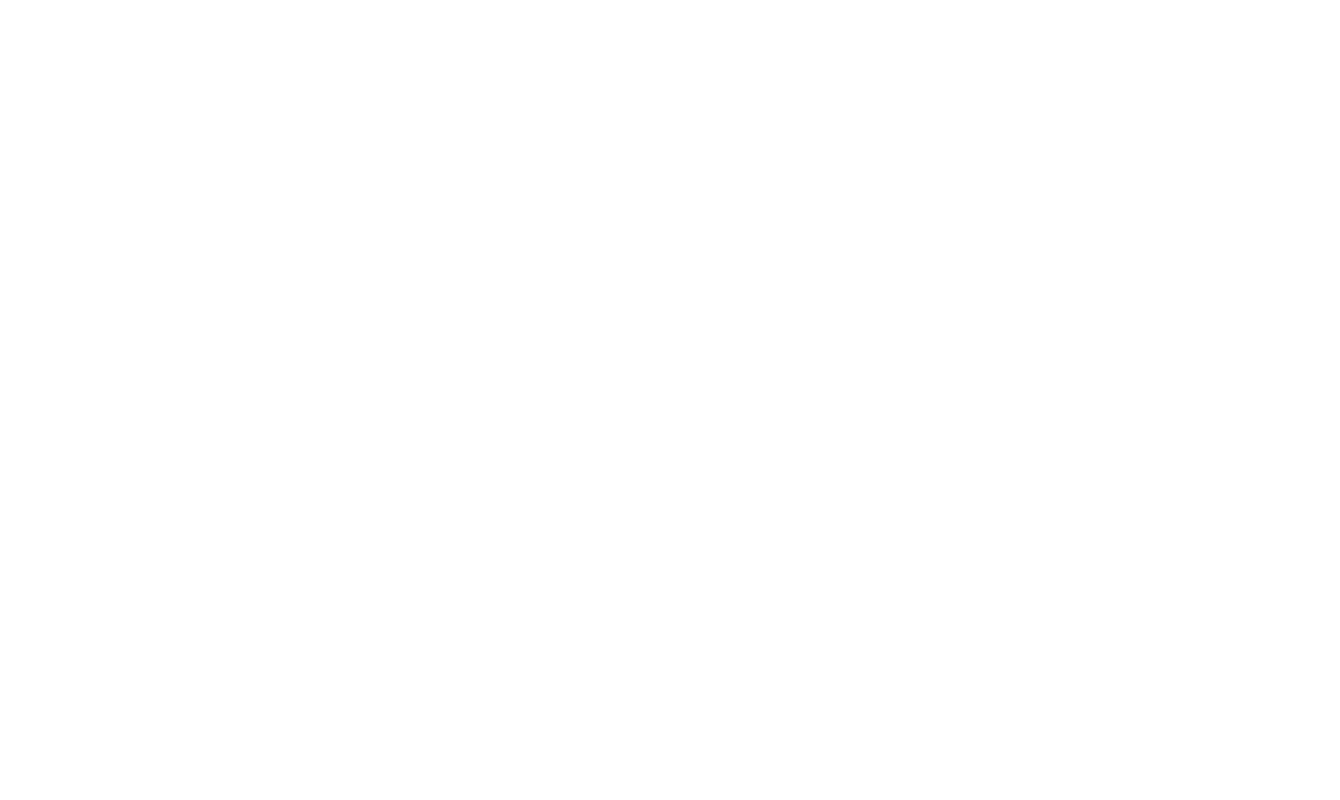
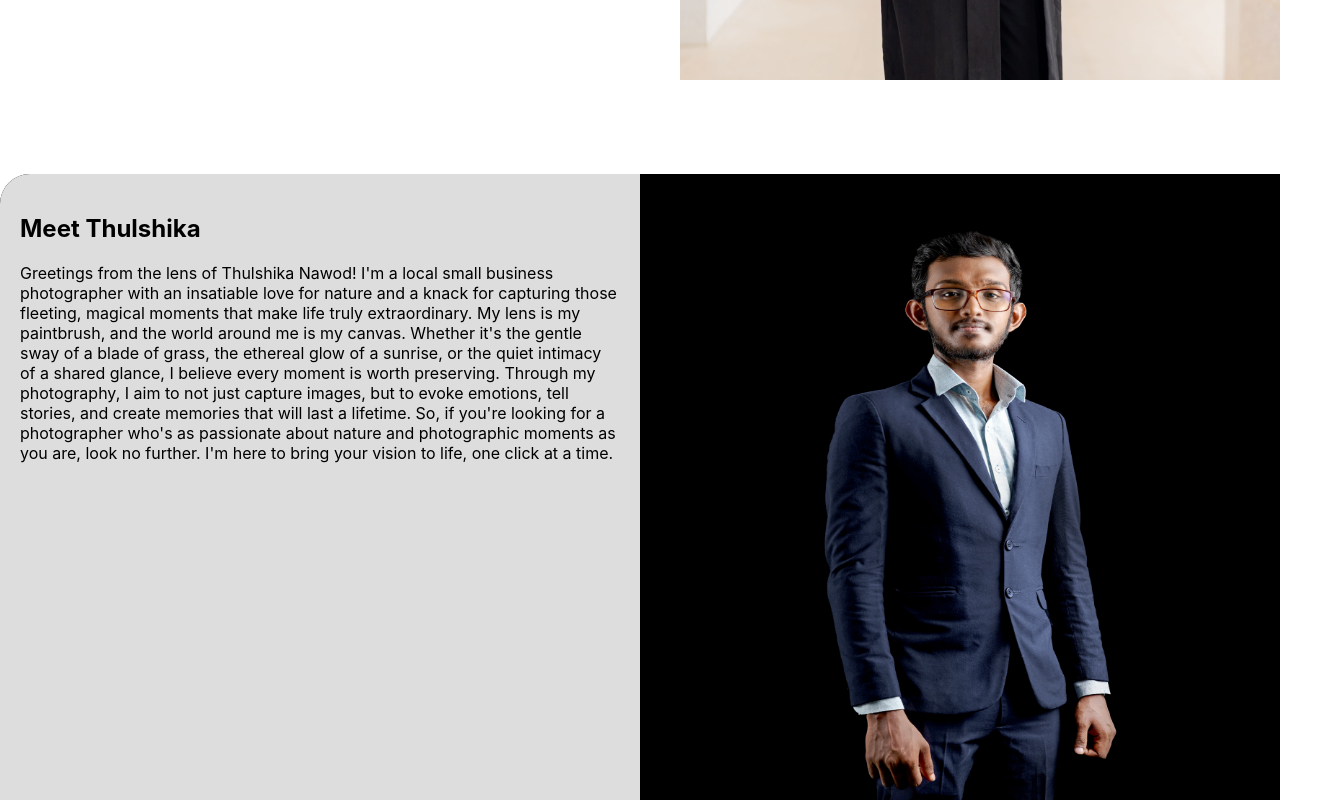
Before and after one commit to ShehanAmantha1/ByteBuilders, a React (Create React App) app in the folder portfolio/: page /home in a window 1280 px wide. Before the commit this address had no page. Shown: the part 620-1420 px from the top of the page, 1340 px wide, since content can reach past the window. Before the commit the page ends 800 px from the top, so only its background shows below. Built offline with nearby package versions, Linux system fonts and the light colour scheme.

Commit message:
add the about page

```diff
--- a/portfolio/src/App.js
+++ b/portfolio/src/App.js
@@ -10,6 +10,8 @@ import React from 'react';
 import { BrowserRouter as Router, Route, Routes } from 'react-router-dom';
 import NavBar from './Components/Nav';
 import HomePage from './Components/Home.js';
+import About from './Components/About.js';
+
 
 
 const App = () => {
@@ -18,7 +20,9 @@ const App = () => {
       <NavBar />
       <Routes>
 
-        <Route path="/" element={<HomePage />} />
+        <Route path="/home" element={<HomePage />} />
+        <Route path="/about" element={<About />} />
+
       </Routes>
     </Router>
   );
--- /dev/null
+++ b/portfolio/src/Components/About.js
@@ -0,0 +1,61 @@
+// About.js
+import React from 'react';
+
+const About = () => {
+    const pageStyle = {
+        display: 'flex',
+        justifyContent: 'center',
+        alignItems: 'center',
+        height: '100vh', // Full viewport height
+    };
+
+    const rectangleStyle = {
+        display: 'flex',
+        width: '1400px',
+        height: '700px',
+        background: '#000',
+        color: '#fff',
+        borderRadius: '30px 0 30px 0', // Top right and bottom left corners are rounded
+    };
+
+    const leftSectionStyle = {
+        flex: '1',
+        padding: '20px',
+        backgroundColor: '#ddd', // Gray background for the left section
+        borderRadius: '30px 0 0 0', // Top right and bottom left corners are rounded
+        color: '#000'
+
+    };
+
+    const rightSectionStyle = {
+        flex: '1',
+        padding: '20px',
+    };
+
+
+    const rightImageStyle = {
+        width: '600px',
+        maxHeight: '100%',
+        borderRadius: '10px', // Optional: Add border radius to the image
+        textAlign: 'center', // Center the image horizontally
+        margin: 'auto', // Center the image vertically
+        padding: '50 10 10 10'
+    };
+    return (
+        <div style={pageStyle}>
+            <div style={rectangleStyle}>
+                <div style={leftSectionStyle}>
+                    {/* Content for the left section */}
+                    <h2>Meet Thulshika</h2>
+                    <p>Greetings from the lens of Thulshika Nawod! I'm a local small business photographer with an insatiable love for nature and a knack for capturing those fleeting, magical moments that make life truly extraordinary. My lens is my paintbrush, and the world around me is my canvas. Whether it's the gentle sway of a blade of grass, the ethereal glow of a sunrise, or the quiet intimacy of a shared glance, I believe every moment is worth preserving. Through my photography, I aim to not just capture images, but to evoke emotions, tell stories, and create memories that will last a lifetime. So, if you're looking for a photographer who's as passionate about nature and photographic moments as you are, look no further. I'm here to bring your vision to life, one click at a time.</p>
+                </div>
+                <div style={rightSectionStyle}>
+                <img src="./WhatsApp Image 2024-02-24 at 11.39.45_0bccd467.jpg" alt="Additional Info" style={rightImageStyle} />
+
+                </div>
+            </div>
+        </div>
+    );
+};
+
+export default About;
--- a/portfolio/src/Components/Home.js
+++ b/portfolio/src/Components/Home.js
@@ -1,8 +1,11 @@
 // HomePage.js
 import React from 'react';
 import "./StyleSheet.css";
+import About from './About.js';
+
 function HomePage() {
   return (
+    <div>
       <div className="homepage-container">
         <div className="text-container">
           <h2>Hello I'm Thanushka Navod</h2>
@@ -16,9 +19,16 @@ function HomePage() {
         </div>
         <div className="image-container">
           {/* Image */}
-        <img src="/426495649_1790483054760524_9089709248450113505_n.jpg" alt="Description of the content in the image" width="700" height="700" />
+          <img src="/WhatsApp Image 2024-02-24 at 11.41.05_24a44ceb.jpg" alt="Description of the content in the image" width="600" height="600" />
           {/* Social media icons */}
+        </div>
+      </div>
 
+      {/* Add the About component below the homepage content */}
+      <br/>
+      <br/>
+      <div>
+        <About />
       </div>
     </div>
   );
--- a/portfolio/src/Components/Nav.js
+++ b/portfolio/src/Components/Nav.js
@@ -9,7 +9,7 @@ const NavBar = () => {
         marginBottom: '20px',
         display: 'flex',
         justifyContent: 'flex-end', // Align items to the right
-        width: '100%', // Make the navigation bar fit the page
+        width: '96%', // Make the navigation bar fit the page
       };
 
   const linkStyle = {
@@ -22,7 +22,7 @@ const NavBar = () => {
     <nav style={navStyle}>
       <ul style={{ listStyle: 'none', margin: 0, padding: 0 }}>
         <li style={{ display: 'inline' }}>
-          <Link to="./Components/Home.js" style={linkStyle}>Home</Link>
+          <Link to="/home" style={linkStyle}>Home</Link>
         </li>
         <li style={{ display: 'inline' }}>
           <Link to="/about" style={linkStyle}>About</Link>
```
Also changed, not shown: portfolio/public/WhatsApp Image 2024-02-24 at 11.39.45_0bccd467.jpg (added), portfolio/public/WhatsApp Image 2024-02-24 at 11.41.05_24a44ceb.jpg (added). Lines whose indentation alone changed are shown as unchanged.
